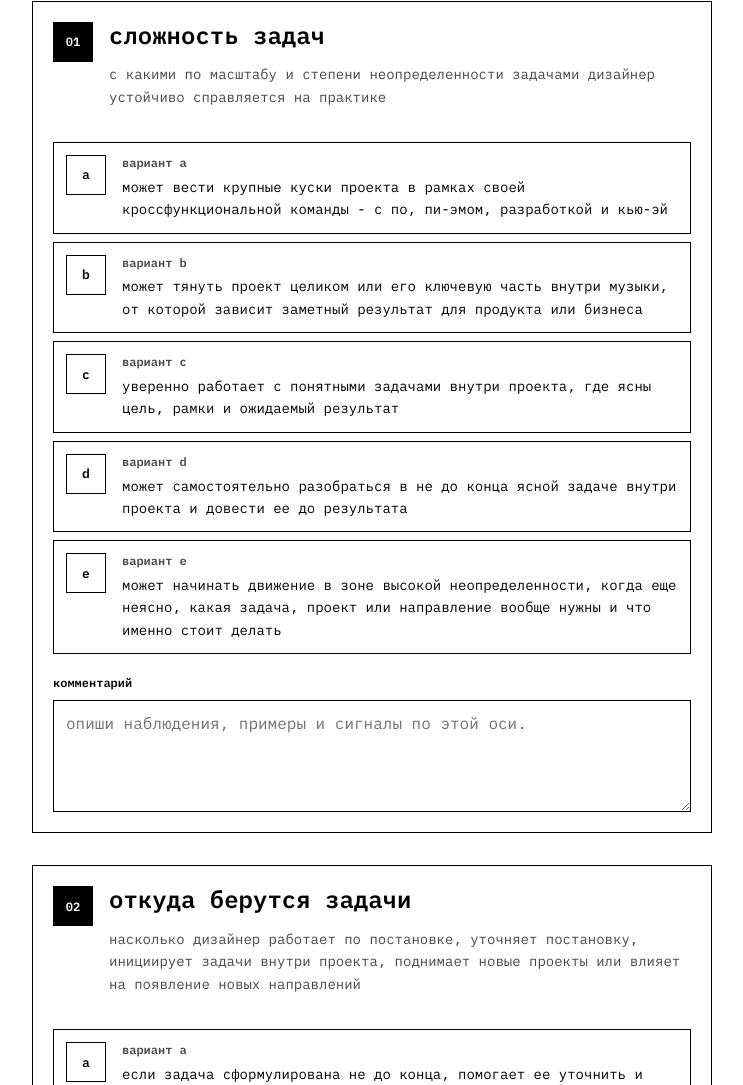
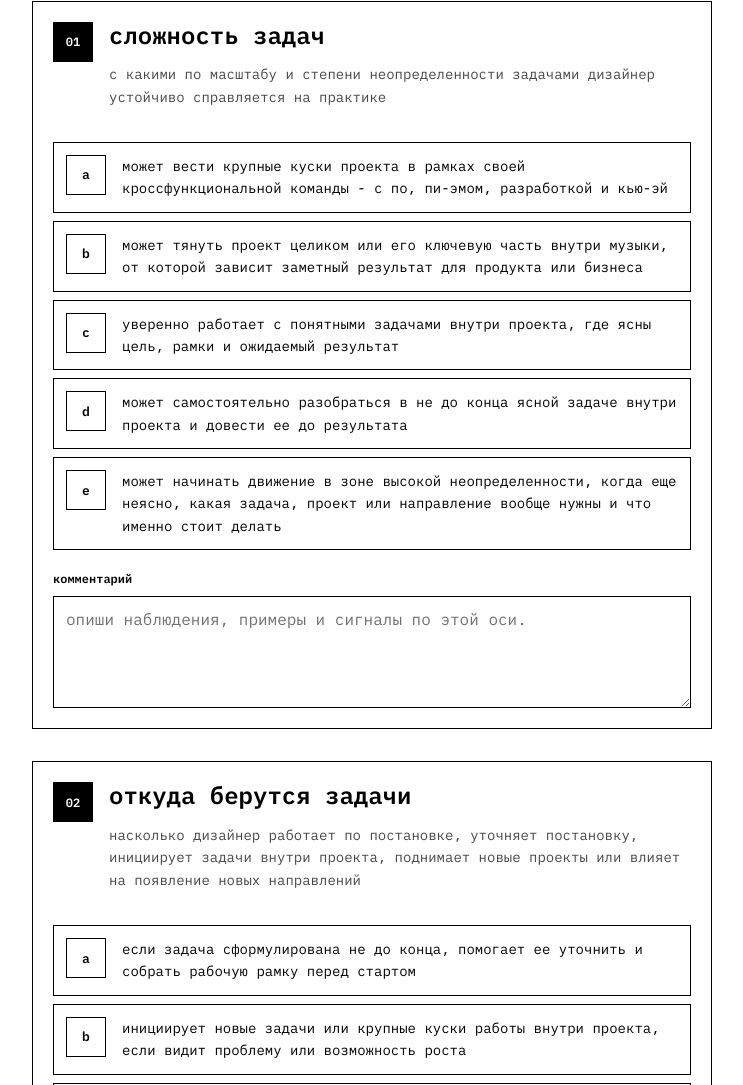
Before and after one commit to metaphysicalimport/designer-competency-form, a plain HTML site: page docs/index.html in a window 1280 px wide. Shown: the part 753-1838 px from the top of the page, without its empty margins (268-1011 px from the left). Drawn offline with Linux system fonts and the light colour scheme.

Commit message:
Remove redundant option labels

```diff
--- a/docs/app.js
+++ b/docs/app.js
@@ -480,7 +480,6 @@ function renderAxisCard(axis, index) {
                 />
                 <span class="grade-badge">${optionLabel}</span>
                 <span class="grade-copy">
-                  <strong>вариант ${optionLabel}</strong>
                   <span>${escapeHtml(statement)}</span>
                 </span>
               </label>
@@ -738,7 +737,7 @@ function buildMarkdownExport() {
       ...displayOptions.map(({ level, statement }, displayIndex) => {
         const optionLabel = OPTION_LABELS[displayIndex] || String(displayIndex + 1);
         const marker = selectedLevels.includes(Number(level)) ? "x" : " ";
-        return `- [${marker}] вариант ${optionLabel}: ${statement}`;
+        return `- [${marker}] ${optionLabel}: ${statement}`;
       })
     );
     lines.push("");
--- a/docs/styles.css
+++ b/docs/styles.css
@@ -342,14 +342,7 @@ textarea {
 
 .grade-copy {
   display: grid;
-  gap: 4px;
-}
-
-.grade-copy strong {
-  color: var(--black-72);
-  font-size: 12px;
-  font-weight: 600;
-  line-height: 1.4;
+  gap: 0;
 }
 
 .grade-copy span {
--- a/static/app.js
+++ b/static/app.js
@@ -480,7 +480,6 @@ function renderAxisCard(axis, index) {
                 />
                 <span class="grade-badge">${optionLabel}</span>
                 <span class="grade-copy">
-                  <strong>вариант ${optionLabel}</strong>
                   <span>${escapeHtml(statement)}</span>
                 </span>
               </label>
@@ -738,7 +737,7 @@ function buildMarkdownExport() {
       ...displayOptions.map(({ level, statement }, displayIndex) => {
         const optionLabel = OPTION_LABELS[displayIndex] || String(displayIndex + 1);
         const marker = selectedLevels.includes(Number(level)) ? "x" : " ";
-        return `- [${marker}] вариант ${optionLabel}: ${statement}`;
+        return `- [${marker}] ${optionLabel}: ${statement}`;
       })
     );
     lines.push("");
--- a/static/styles.css
+++ b/static/styles.css
@@ -342,14 +342,7 @@ textarea {
 
 .grade-copy {
   display: grid;
-  gap: 4px;
-}
-
-.grade-copy strong {
-  color: var(--black-72);
-  font-size: 12px;
-  font-weight: 600;
-  line-height: 1.4;
+  gap: 0;
 }
 
 .grade-copy span {
```
